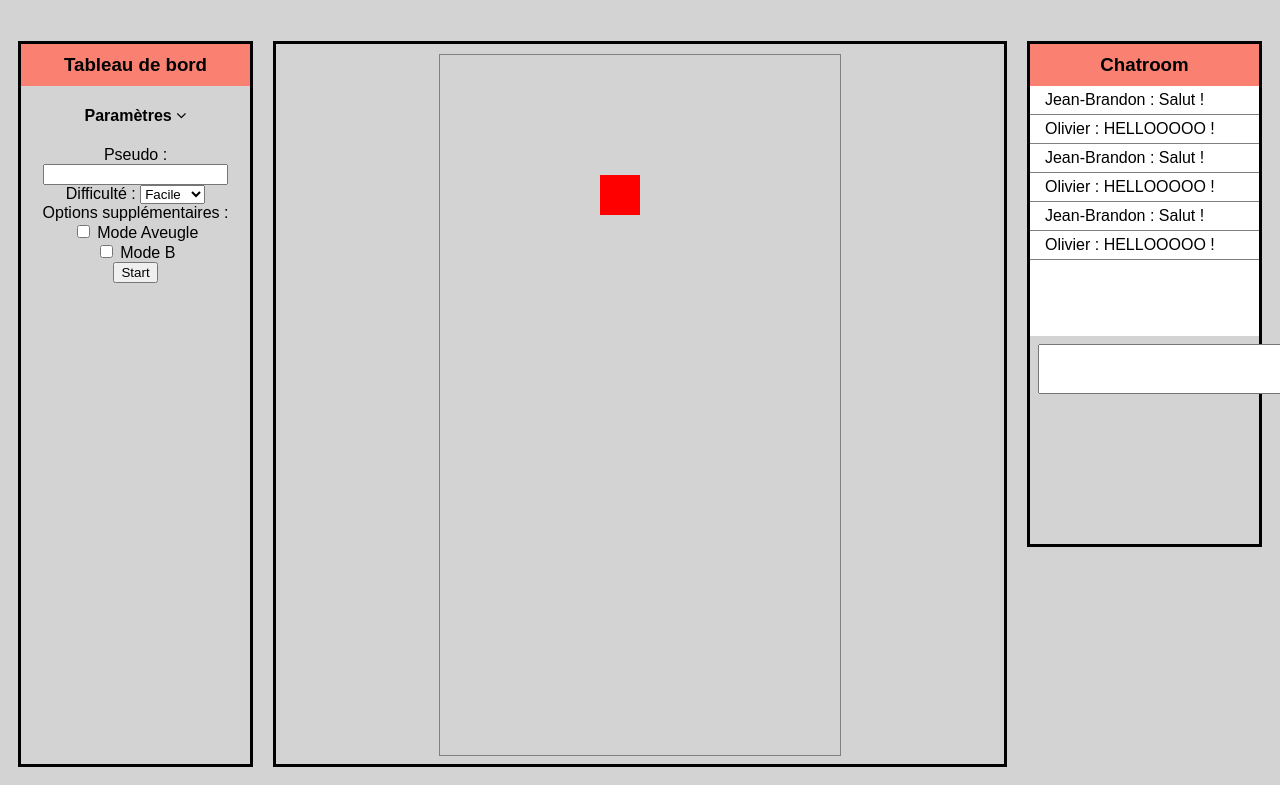
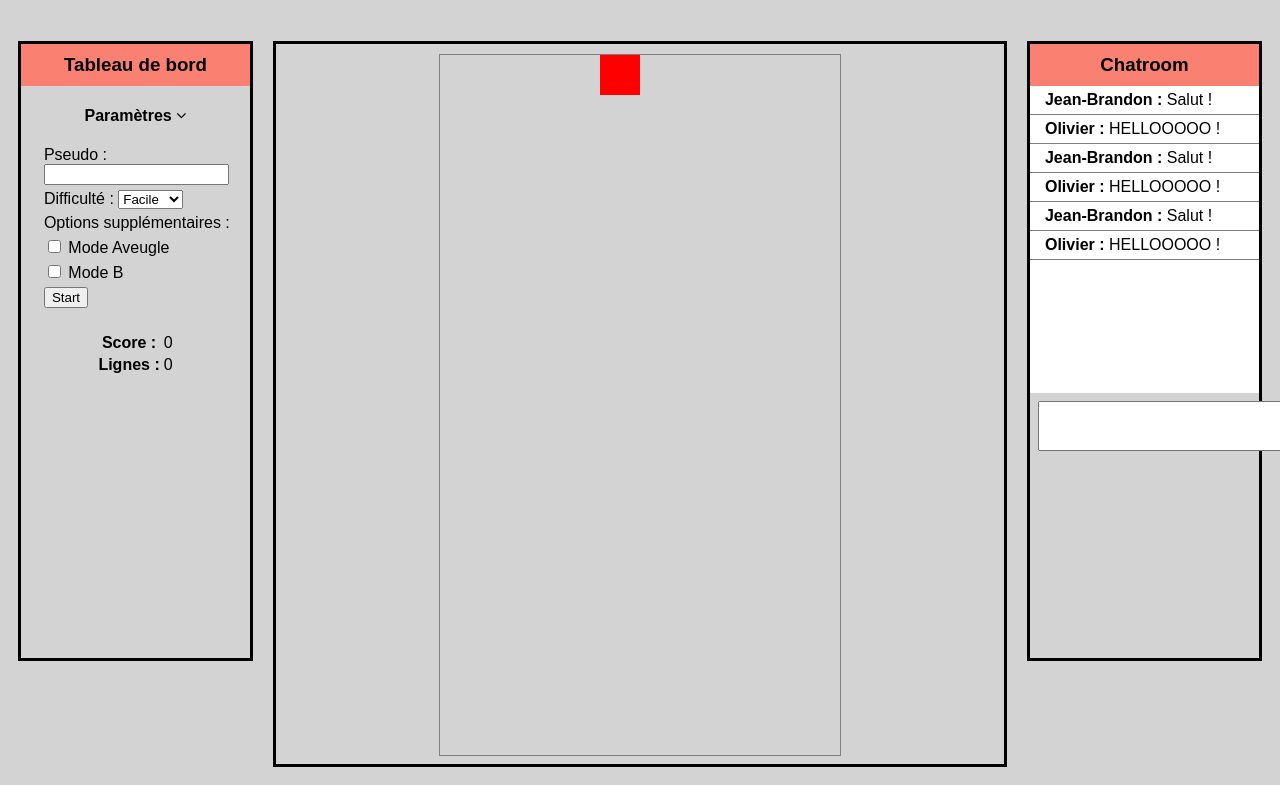
Before and after one commit to toliger/tetris, a plain HTML site: page app/index.html in a window 1280 px wide. Shown: the part 117-902 px from the top of the page. Drawn offline with nearby package versions, Linux system fonts and the light colour scheme; a script that the page names is missing.

Commit message:
Ajout de l'username pour le chat + correction de la touche entrée

```diff
--- a/app/index.html
+++ b/app/index.html
@@ -15,24 +15,42 @@
             <h3>Tableau de bord</h3>
             <h4 id="settings">Paramètres <i class="fa fa-angle-down"></i></h4>
             <div class="settings">
+                <div class="stfield">
                     <label for="user">Pseudo : </label>
-                <input type="text" name="user"> <br>
+                    <input id="usrinput" type="text" name="user"> <br>
+                </div>
+                <div class="stfield">
                     <label for="difficulty">Difficulté : </label>
                     <select name="difficulty" id="diffSelect">
                         <option value="easy">Facile</option>
                         <option value="medium">Normal</option>
                         <option value="hard">Difficile</option>
                     </select>
+                </div>
                 <div id="options">
                     Options supplémentaires : <br>
+                    <div class="stfield">
                         <input type="checkbox" name="bonus" value="blind">
                         <label for="bonus">Mode Aveugle</label> <br>
+                    </div>
+                    <div class="stfield">
                         <input type="checkbox" name="bonus" value="bmode">
                         <label for="bonus">Mode B</label>
                     </div>
-
+                </div>
                 <input type="button" value="Start">
             </div>
+
+            <table id="#gameInfo">
+                <tr>
+                    <th>Score : </th>
+                    <td>0</td>
+                </tr>
+                <tr>
+                    <th>Lignes : </th>
+                    <td>0</td>
+                </tr>
+            </table>
         </div>
         <div id="mainBoard" class="game-item">
         </div>
--- a/app/js/Game.js
+++ b/app/js/Game.js
@@ -5,7 +5,7 @@ import SocketIO from './SocketIO.js';
 export default class Game {
   constructor() {
     this.gameBoard = new GameBoard();
-    this.tick();
+    //this.tick();
     this.startMusic();
     this.socket = new SocketIO();
   }
--- a/app/js/SocketIO.js
+++ b/app/js/SocketIO.js
@@ -14,7 +14,9 @@ export default class SocketIO {
     this.socket.on('message', function(message) {
       console.log(' waza message');
       let chatbox = $("#textBox");
-      $('#textBox').append(`<p><span class="username">Bonobo : </span>${ message }</p>`);
+      let usr = $("#usrinput").val();
+      usr = (usr === "") ? "Anonymous" : usr;
+      $('#textBox').append(`<p><span class="username">${ usr } : </span>${ message }</p>`);
       chatbox.scrollTop(chatbox.prop('scrollHeight'));
     });
   }
@@ -24,7 +26,8 @@ export default class SocketIO {
 
     //================  CHAT
     $('#chatinput').keypress((e) => {
-      if(e.key == 'Enter') {
+      if(e.key == 'Enter' && !e.shiftKey) {
+        e.preventDefault();
         this.socket.emit('message', $('#chatinput').val());
         $('#chatinput').val('');
       }
@@ -34,4 +37,5 @@ export default class SocketIO {
       $('#chatinput').val('');
     });
   }
+
 }
--- a/app/less/game/chat.less
+++ b/app/less/game/chat.less
@@ -1,7 +1,7 @@
 #chat {
     flex: 1 0 auto;
     width: 10%;
-    height: 500px;
+    //height: 80vh;
 
     #textBox {
         overflow: scroll;
@@ -14,6 +14,10 @@
             padding: 5px 5px 5px 15px;
             border-bottom: 1px solid grey;
             margin: 0;
+        }
+
+        .username {
+            font-weight: bold;
         }
     }
 
--- a/app/less/game/game.less
+++ b/app/less/game/game.less
@@ -1,6 +1,7 @@
 #game {
     display: flex;
     text-align: center;
+    height: 80vh;
 
     .game-item {
         border: 3px solid black;
@@ -16,6 +17,19 @@
     #sideBoard {
         flex: 1 0 auto;
         width: 10%;
+
+        .settings {
+            text-align: left;
+            padding-left: 10%;
+        }
+
+        .stfield {
+            margin: 5px auto 5px auto;
+        }
+
+        table {
+            margin: 10% auto auto auto;
+        }
     }
 
     #mainBoard {
```
Lines whose indentation alone changed are shown as unchanged.
